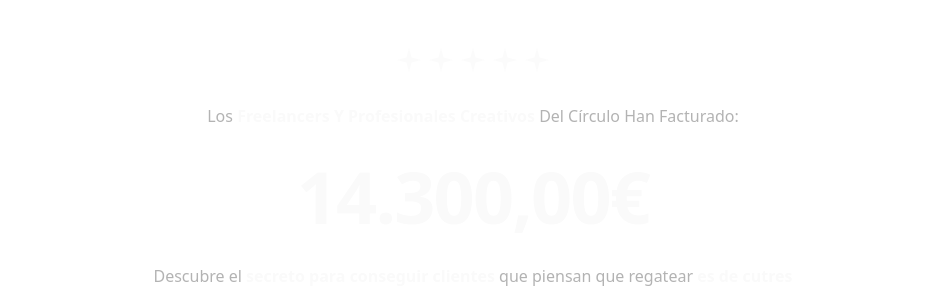
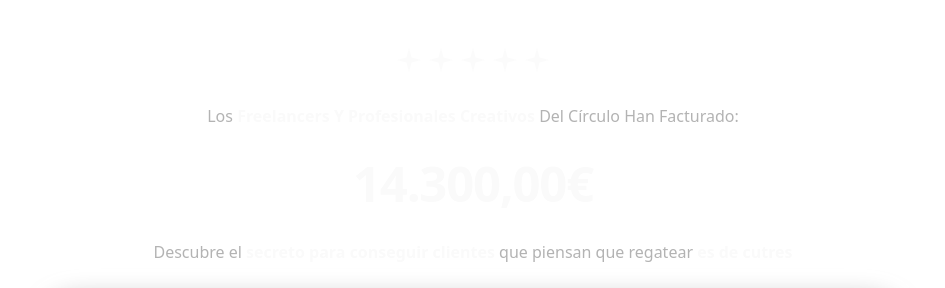
Before and after one commit to Funnel-Tailors/el-circulo, a React (Vite) app: page /roadmap in a window 1280 px wide. Shown: the top 288 px of the page, without its empty margins (167-1112 px from the left). Built offline with nearby package versions, Linux system fonts and the light colour scheme; the HTML template or start-up script is replaced by a standard one; a web font is replaced by a local one.

Commit message:
Refactor hero section styling

```diff
--- a/src/components/roadmap/CircleHero.tsx
+++ b/src/components/roadmap/CircleHero.tsx
@@ -27,7 +27,7 @@ const CircleHero = ({ onCTAClick }: CircleHeroProps) => {
       </p>
 
       {/* Cifra grande destacada */}
-      <h2 className="text-5xl md:text-7xl font-display font-black glow">
+      <h2 className="text-4xl md:text-5xl font-display font-black glow -mt-4 animate-scale-smooth">
         14.300,00€
       </h2>
 
--- a/src/index.css
+++ b/src/index.css
@@ -262,6 +262,28 @@ All colors MUST be HSL.
   }
 }
 
+/* Animación smooth para cifras con aceleración y desaceleración */
+@layer utilities {
+  .animate-scale-smooth {
+    animation: scale-smooth 2s cubic-bezier(0.4, 0, 0.2, 1) infinite;
+  }
+
+  @keyframes scale-smooth {
+    0%, 100% {
+      transform: scale(1);
+    }
+    50% {
+      transform: scale(1.05);
+    }
+  }
+
+  @media (prefers-reduced-motion: reduce) {
+    .animate-scale-smooth {
+      animation: none;
+    }
+  }
+}
+
 @layer base {
   * {
     @apply border-border;
```
